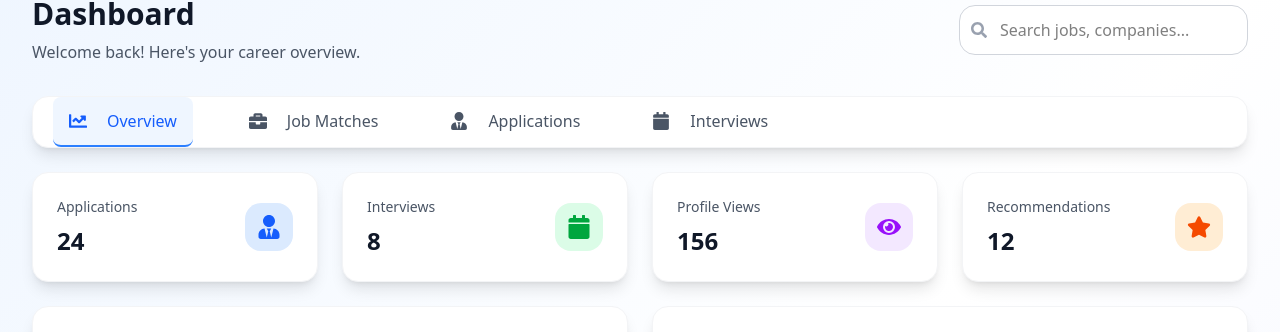
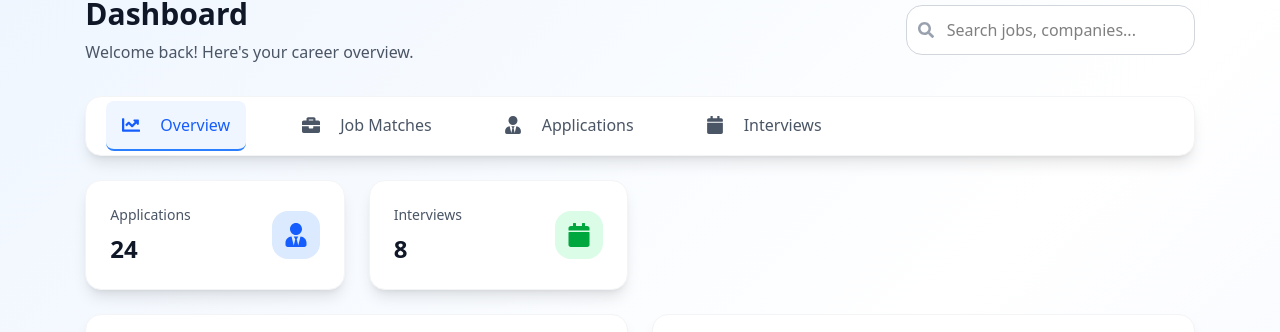
Before and after one commit to JI-RIDOY/career-connect-ai, a React (Vite) app: page /dashboard in a window 1280 px wide. Shown: the part 101-433 px from the top of the page. Built offline with nearby package versions, Linux system fonts and the light colour scheme; no server answers.

Commit message:
basic routes with logout functionality , pricing and dashboard

```diff
--- a/src/components/dashboard/Dasboard.jsx
+++ b/src/components/dashboard/Dasboard.jsx
@@ -161,22 +161,6 @@ const Dashboard = () => {
             icon: FaCalendar,
             color: 'green'
         },
-        {
-            title: 'Profile Views',
-            value: stats.profileViews,
-            change: '+23%',
-            trend: 'up',
-            icon: FaEye,
-            color: 'purple'
-        },
-        {
-            title: 'Recommendations',
-            value: stats.recommendations,
-            change: '+8%',
-            trend: 'up',
-            icon: FaStar,
-            color: 'orange'
-        }
     ];
 
     const getStatusColorClass = (color) => {
@@ -396,7 +380,7 @@ const Dashboard = () => {
 
     return (
         <div className="min-h-screen bg-gradient-to-br from-blue-50 via-white to-indigo-50 py-4 sm:py-6 md:py-8">
-            <div className="w-full px-3 sm:px-4 md:px-6 lg:px-8 max-w-7xl mx-auto">
+            <div className=" px-3 sm:px-4 md:px-6 lg:px-8 w-11/12 mx-auto">
                 {/* Header */}
                 <motion.div
                     initial={{ opacity: 0, y: -20 }}
@@ -442,7 +426,7 @@ const Dashboard = () => {
                                 <button
                                     key={tab.id}
                                     onClick={() => setActiveTab(tab.id)}
-                                    className={`flex flex-col lg:flex-row items-center justify-center gap-1 lg:gap-5 lg:mx-5 sm:gap-2 px-3 sm:px-4 py-2.5 sm:py-3 text-xs sm:text-sm md:text-base whitespace-nowrap flex-1 md:flex-none rounded-lg transition-all duration-200 ${activeTab === tab.id
+                                    className={`flex flex-col lg:flex-row my-1 items-center justify-center gap-1 lg:gap-5 lg:mx-5 sm:gap-2 px-3 sm:px-4 py-2.5 sm:py-3 text-xs sm:text-sm md:text-base whitespace-nowrap flex-1 md:flex-none rounded-lg transition-all duration-200 ${activeTab === tab.id
                                             ? 'border-b-2 border-blue-500 text-blue-600 bg-blue-50'
                                             : 'border-b-2 border-transparent text-gray-600 hover:text-gray-900 hover:bg-gray-50'
                                         }`}
```
